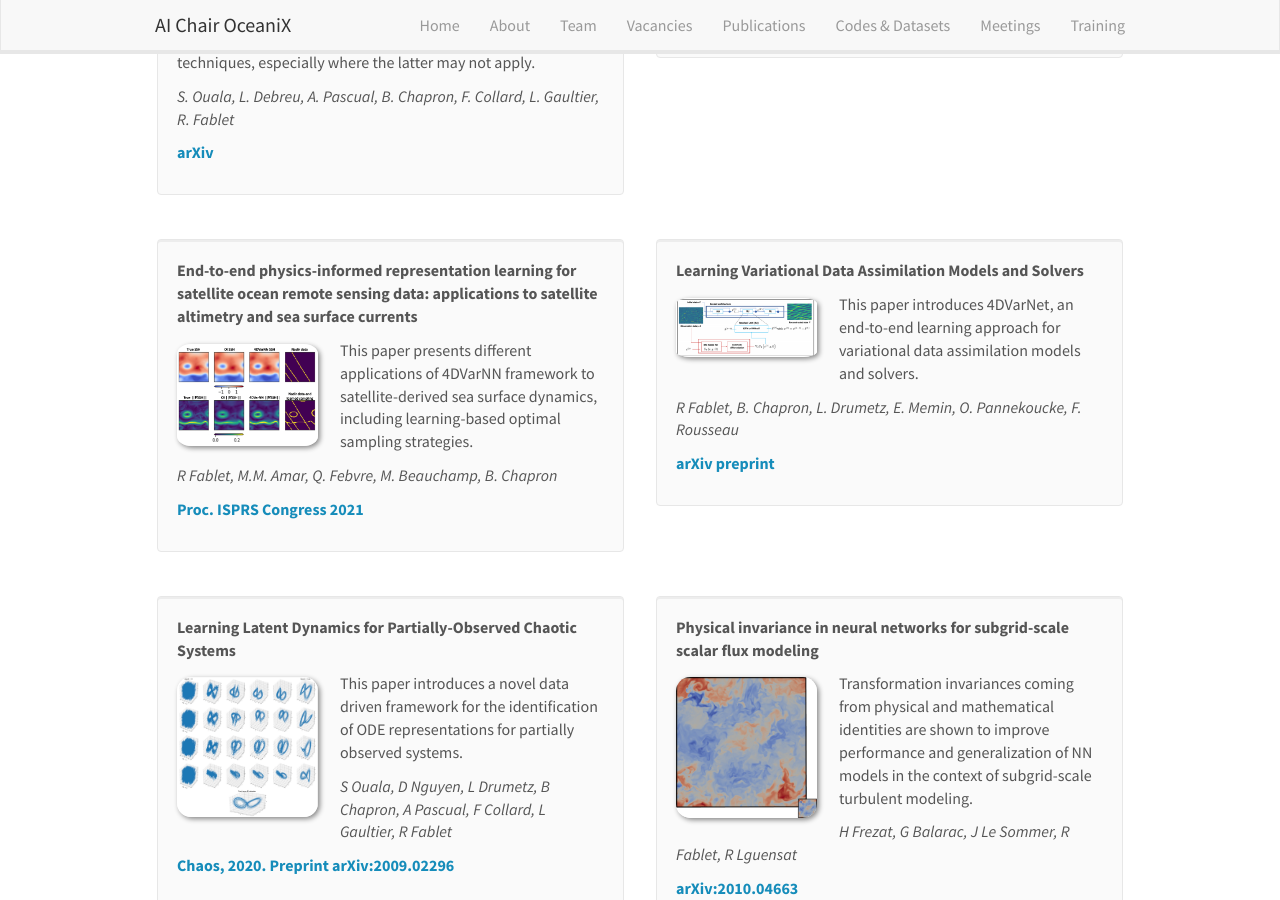
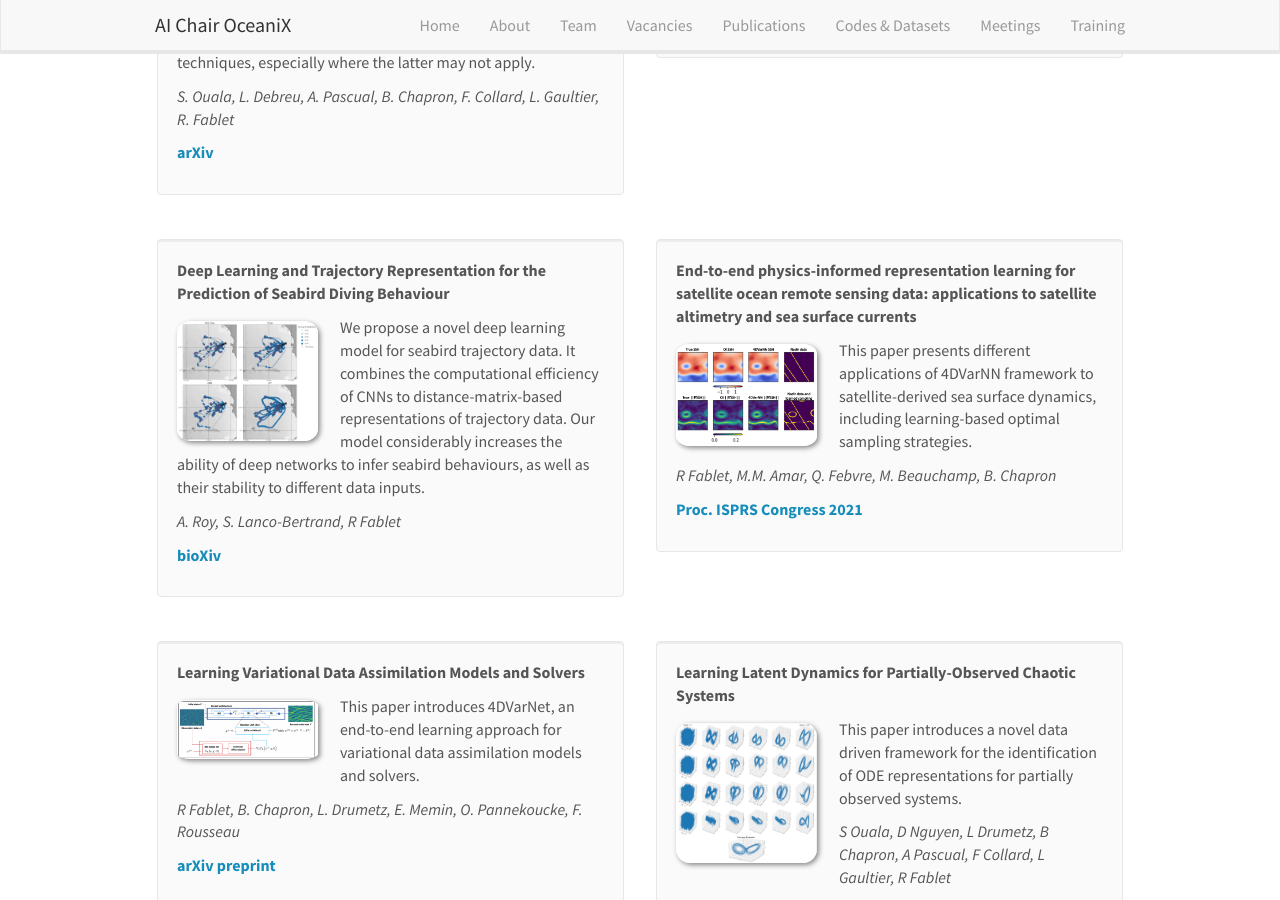
Before and after one commit to CIA-Oceanix/CIA-Oceanix.github.io, a Jekyll site: the page built from _pages/publications.md, in a window 1280 px wide and 900 px high, scrolled down 427 px. Built offline with Jekyll 4.4.1, drawn with Linux system fonts in a browser that asks for light colours; nearby versions of some CDN libraries.

Commit message:
Update publist.yml

```diff
--- a/_data/publist.yml
+++ b/_data/publist.yml
@@ -17,6 +17,17 @@
     display:  arXiv
   highlight: 1
   news2:
+
+- title: "Deep Learning and Trajectory Representation for the Prediction of Seabird Diving Behaviour"
+  image: figSeabirdDive.jpg
+  description:  We propose a novel deep learning model for seabird trajectory data. It combines the computational efficiency of CNNs to distance-matrix-based representations of trajectory data. Our model considerably increases the ability of deep networks to infer seabird behaviours, as well as their stability to different data inputs.
+  authors: A. Roy, S. Lanco-Bertrand, R Fablet
+  link:
+    url: https://www.biorxiv.org/content/10.1101/2021.04.19.438554v1
+    display:  bioXiv
+  highlight: 1
+  news2:
+
 
 - title: "End-to-end physics-informed representation learning for satellite ocean remote sensing data: applications to satellite altimetry and sea surface currents"
   image: fig4dVarNN_SLASampling.jpg
```
